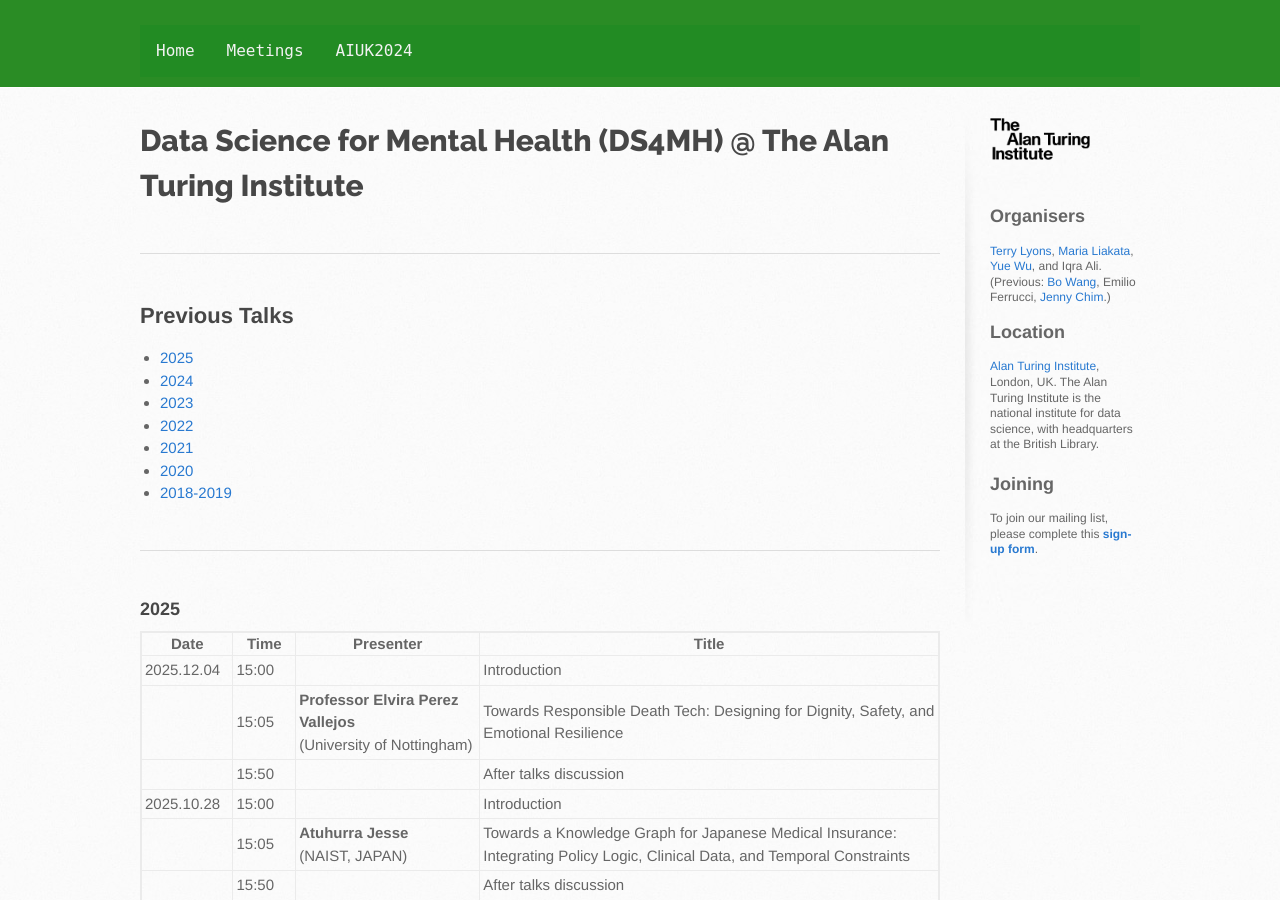
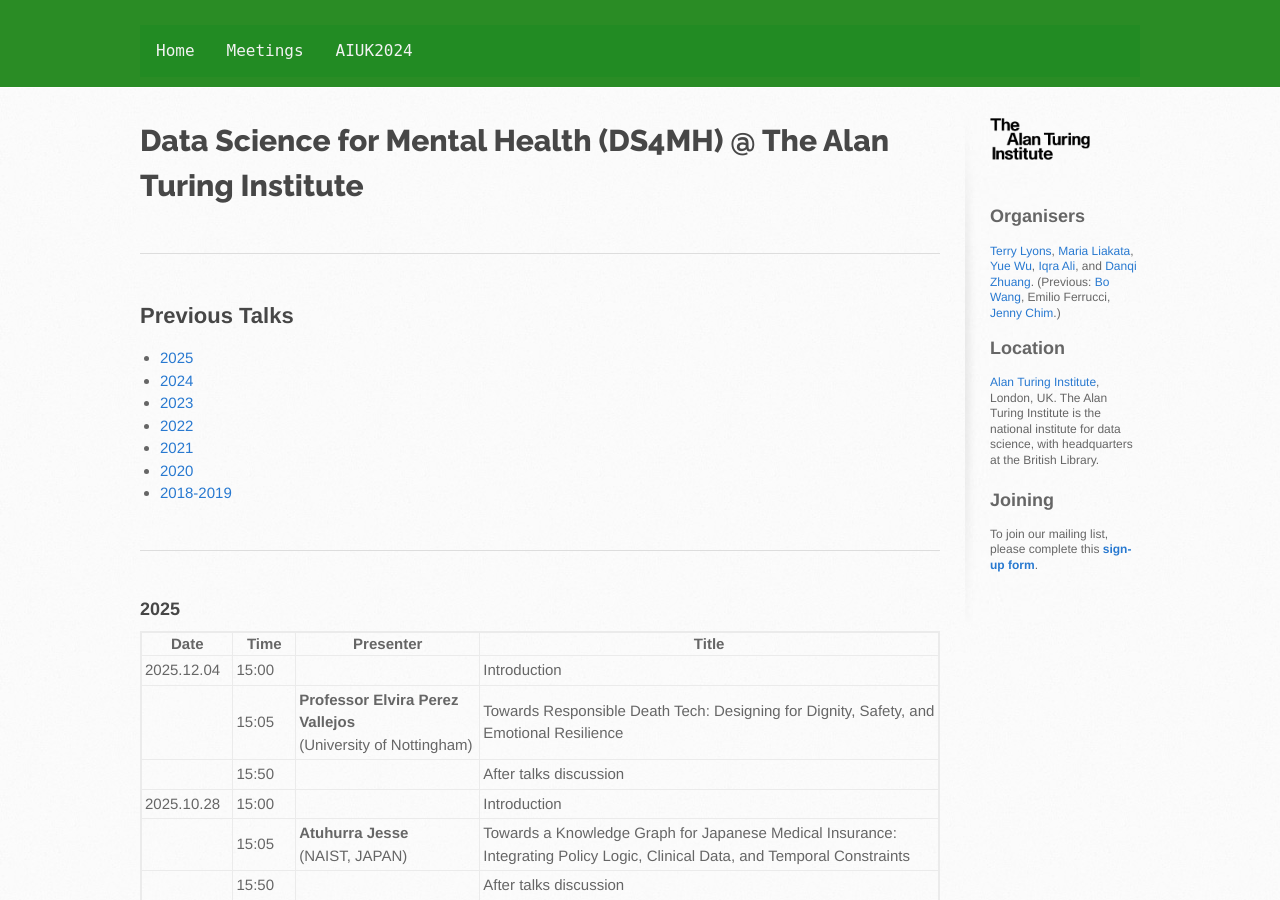
Before and after one commit to turing-ds4mh/turing-ds4mh.github.io, a Jekyll site: the page built from meetings.md, in a window 1280 px wide and 900 px high. Built offline with Jekyll 4.4.1, drawn with Linux system fonts in a browser that asks for light colours.

Commit message:
Update meetings.html

```diff
--- a/_layouts/meetings.html
+++ b/_layouts/meetings.html
@@ -409,12 +409,13 @@
         <br> <br>
 
         <h2> Organisers </h2>
-        <a href="https://www.maths.ox.ac.uk/people/terry.lyons">Terry Lyons</a>, <a
-        href="https://www2.warwick.ac.uk/fac/sci/dcs/people/maria_liakata">Maria Liakata</a>, <a
-        href="https://datasig.ac.uk/people/yue-wu">Yue Wu</a>, and Iqra Ali. (Previous: <a
-        href="https://twitter.com/bwang482">Bo Wang</a>, Emilio Ferrucci, <a
-          href="https://j-chim.github.io/">Jenny Chim</a>.)
-
+<a href="https://www.maths.ox.ac.uk/people/terry.lyons">Terry Lyons</a>,
+<a href="https://www2.warwick.ac.uk/fac/sci/dcs/people/maria_liakata">Maria Liakata</a>,
+<a href="https://datasig.ac.uk/people/yue-wu">Yue Wu</a>,
+<a href="https://sites.google.com/view/iqra-ali?usp=sharing">Iqra Ali</a>, and
+<a href="#">Danqi Zhuang</a>.
+(Previous: <a href="https://twitter.com/bwang482">Bo Wang</a>, Emilio Ferrucci,
+<a href="https://j-chim.github.io/">Jenny Chim</a>.)
         <br>
 
         <h2> Location </h2>
```
